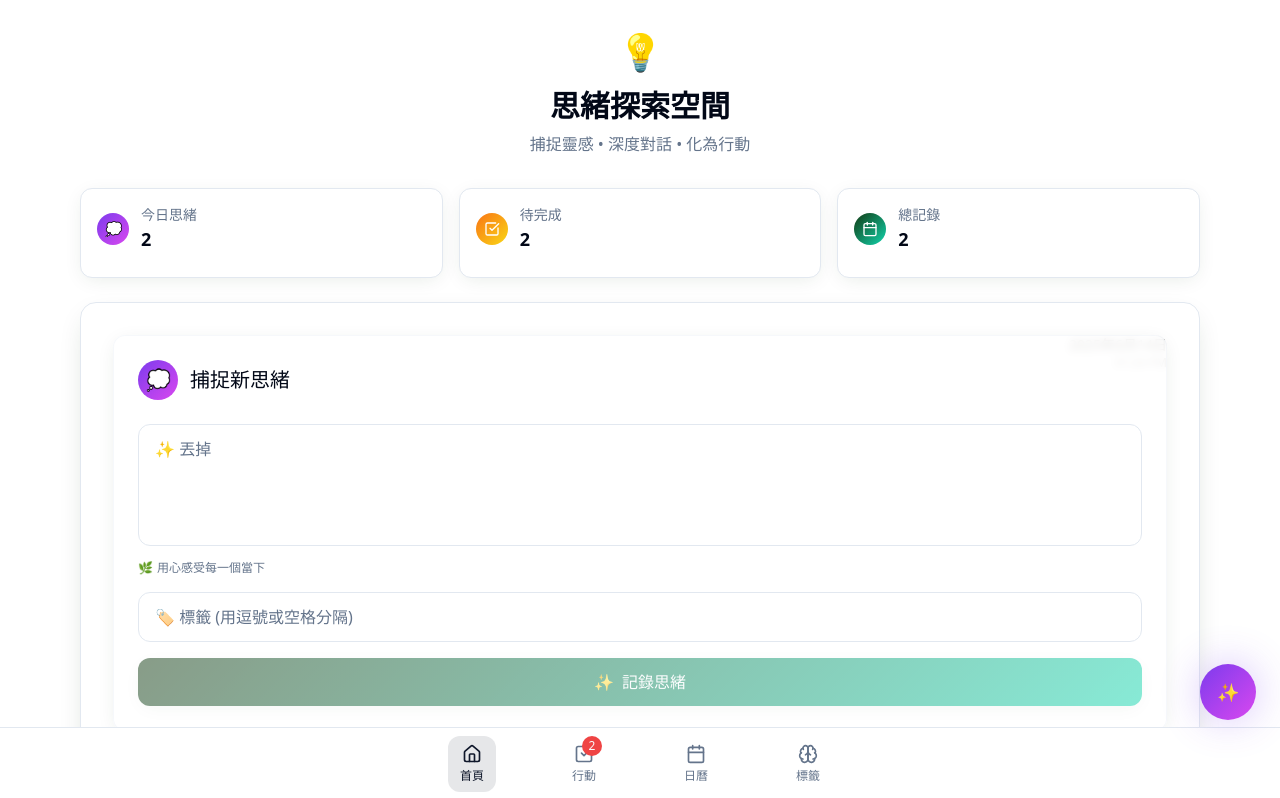
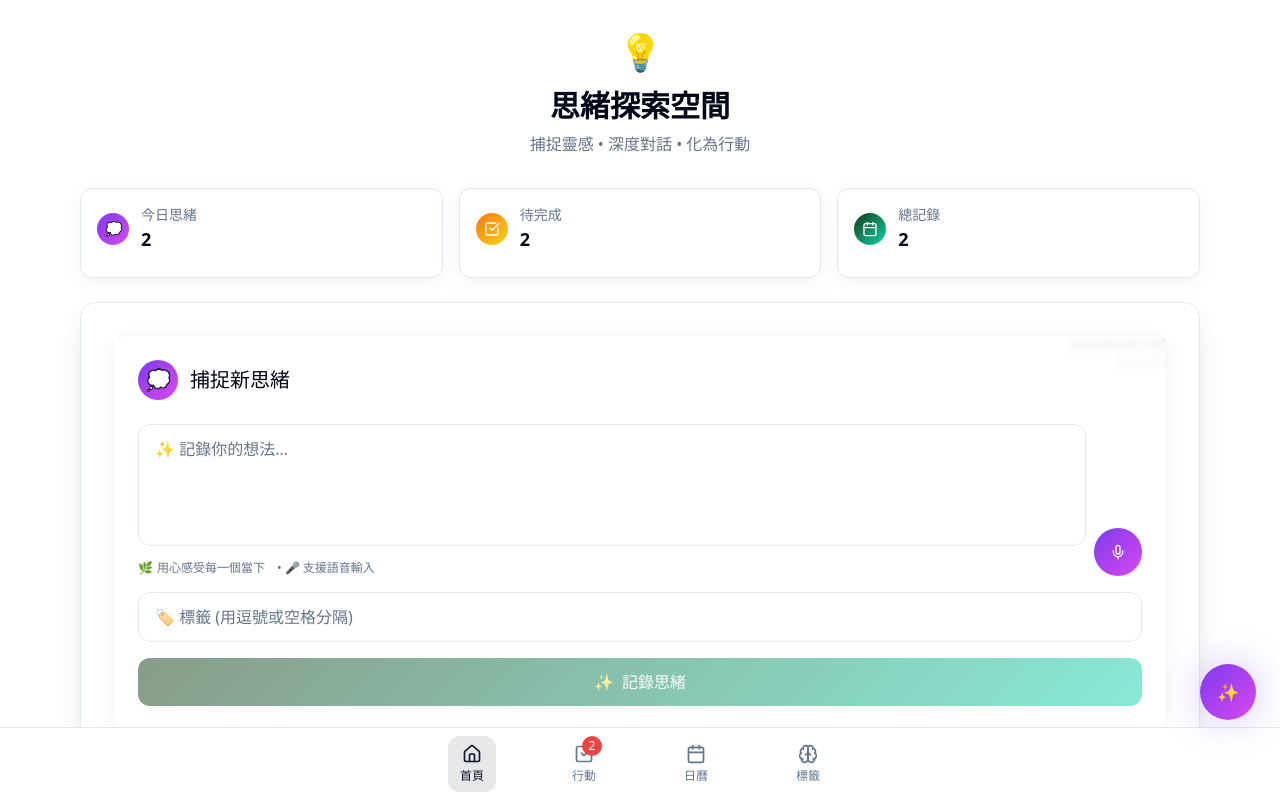
Before and after one commit to vanessachuchu/thought-spark-cards, a React (Vite) app: page / in a window 1280 px wide. Shown: the top 798 px of the page. Built offline with nearby package versions, Linux system fonts and the light colour scheme.

Commit message:
Add voice input functionality
Implement voice input for the application.

```diff
--- /dev/null
+++ b/src/components/VoiceInputButton.tsx
@@ -0,0 +1,65 @@
+import React from 'react';
+import { Mic, MicOff, Volume2 } from 'lucide-react';
+import { Button } from '@/components/ui/button';
+import { cn } from '@/lib/utils';
+
+interface VoiceInputButtonProps {
+  isRecording: boolean;
+  onStartRecording: () => void;
+  onStopRecording: () => void;
+  disabled?: boolean;
+  className?: string;
+  size?: 'sm' | 'default' | 'lg';
+}
+
+export default function VoiceInputButton({
+  isRecording,
+  onStartRecording,
+  onStopRecording,
+  disabled = false,
+  className,
+  size = 'default'
+}: VoiceInputButtonProps) {
+  const handleClick = () => {
+    if (isRecording) {
+      onStopRecording();
+    } else {
+      onStartRecording();
+    }
+  };
+
+  const sizeClasses = {
+    sm: 'w-8 h-8',
+    default: 'w-10 h-10',
+    lg: 'w-12 h-12'
+  };
+
+  const iconSizes = {
+    sm: 16,
+    default: 20,
+    lg: 24
+  };
+
+  return (
+    <Button
+      type="button"
+      onClick={handleClick}
+      disabled={disabled}
+      className={cn(
+        'rounded-full transition-all duration-200',
+        sizeClasses[size],
+        isRecording
+          ? 'bg-destructive hover:bg-destructive/90 animate-pulse shadow-glow'
+          : 'bg-gradient-accent hover:shadow-soft',
+        className
+      )}
+      size="sm"
+    >
+      {isRecording ? (
+        <MicOff className={cn('text-white')} size={iconSizes[size]} />
+      ) : (
+        <Mic className={cn('text-white')} size={iconSizes[size]} />
+      )}
+    </Button>
+  );
+}
--- /dev/null
+++ b/src/hooks/useVoiceRecognition.ts
@@ -0,0 +1,125 @@
+import { useState, useRef, useEffect } from 'react';
+
+// 語音識別類型定義
+declare global {
+  interface Window {
+    webkitSpeechRecognition: any;
+    SpeechRecognition: any;
+  }
+}
+
+interface VoiceRecognitionHook {
+  isRecording: boolean;
+  transcript: string;
+  startRecording: () => void;
+  stopRecording: () => void;
+  resetTranscript: () => void;
+  isSupported: boolean;
+  error: string | null;
+}
+
+export function useVoiceRecognition(): VoiceRecognitionHook {
+  const [isRecording, setIsRecording] = useState(false);
+  const [transcript, setTranscript] = useState('');
+  const [error, setError] = useState<string | null>(null);
+  const recognitionRef = useRef<any>(null);
+
+  // 檢查瀏覽器支援
+  const isSupported = typeof window !== 'undefined' &&
+    ('webkitSpeechRecognition' in window || 'SpeechRecognition' in window);
+
+  useEffect(() => {
+    if (!isSupported) return;
+
+    const SpeechRecognition = (window as any).webkitSpeechRecognition ||
+                             (window as any).SpeechRecognition;
+
+    if (SpeechRecognition) {
+      const recognition = new SpeechRecognition();
+
+      // 設定語音識別參數
+      recognition.continuous = true;
+      recognition.interimResults = true;
+      recognition.lang = 'zh-TW';
+      recognition.maxAlternatives = 1;
+
+      // 處理識別結果
+      recognition.onresult = (event: any) => {
+        let finalTranscript = '';
+        let interimTranscript = '';
+
+        for (let i = event.resultIndex; i < event.results.length; i++) {
+          const result = event.results[i];
+          if (result.isFinal) {
+            finalTranscript += result[0].transcript;
+          } else {
+            interimTranscript += result[0].transcript;
+          }
+        }
+
+        setTranscript(prev => prev + finalTranscript + interimTranscript);
+      };
+
+      // 處理錯誤
+      recognition.onerror = (event: any) => {
+        console.error('語音識別錯誤:', event.error);
+        setError(`語音識別錯誤: ${event.error}`);
+        setIsRecording(false);
+      };
+
+      // 處理結束
+      recognition.onend = () => {
+        setIsRecording(false);
+      };
+
+      recognitionRef.current = recognition;
+    }
+
+    return () => {
+      if (recognitionRef.current) {
+        recognitionRef.current.stop();
+      }
+    };
+  }, [isSupported]);
+
+  const startRecording = async () => {
+    if (!isSupported) {
+      setError('您的瀏覽器不支援語音識別功能');
+      return;
+    }
+
+    try {
+      // 請求麥克風權限
+      await navigator.mediaDevices.getUserMedia({ audio: true });
+
+      setError(null);
+      setIsRecording(true);
+      recognitionRef.current?.start();
+    } catch (err) {
+      setError('無法存取麥克風，請檢查權限設定');
+      console.error('麥克風權限錯誤:', err);
+    }
+  };
+
+  const stopRecording = () => {
+    if (recognitionRef.current && isRecording) {
+      recognitionRef.current.stop();
+      setIsRecording(false);
+    }
+  };
+
+  const resetTranscript = () => {
+    setTranscript('');
+    setError(null);
+  };
+
+  return {
+    isRecording,
+    transcript,
+    startRecording,
+    stopRecording,
+    resetTranscript,
+    isSupported,
+    error
+  };
+}
--- a/src/pages/Index.tsx
+++ b/src/pages/Index.tsx
@@ -1,9 +1,11 @@
 
-import { useState } from "react";
+import { useState, useEffect } from "react";
 import { Plus, Calendar as CalendarIcon, CheckSquare } from "lucide-react";
 import ThoughtCard from "@/components/ThoughtCard";
+import VoiceInputButton from "@/components/VoiceInputButton";
 import { useThoughts } from "@/hooks/useThoughts";
 import { useTodos } from "@/hooks/useTodos";
+import { useVoiceRecognition } from "@/hooks/useVoiceRecognition";
 import { Link } from "react-router-dom";
 
 function getToday() {
@@ -20,6 +22,17 @@ export default function Index() {
   const [tags, setTags] = useState("");
   const [now, setNow] = useState(getTime());
 
+  // 語音識別功能
+  const {
+    isRecording,
+    transcript,
+    startRecording,
+    stopRecording,
+    resetTranscript,
+    isSupported: voiceSupported,
+    error: voiceError
+  } = useVoiceRecognition();
+
   // 獲取今天的思緒和待辦事項
   const today = new Date().toDateString();
   const todayThoughts = thoughts.filter(thought => {
@@ -29,7 +42,18 @@ export default function Index() {
   const pendingTodos = todos.filter(todo => !todo.done);
 
   // 自動時間刷新
-  import.meta.env.SSR || setTimeout(() => setNow(getTime()), 1000);
+  useEffect(() => {
+    const timer = setInterval(() => setNow(getTime()), 1000);
+    return () => clearInterval(timer);
+  }, []);
+
+  // 處理語音識別結果
+  useEffect(() => {
+    if (transcript && !isRecording) {
+      setContent(prev => prev + transcript);
+      resetTranscript();
+    }
+  }, [transcript, isRecording, resetTranscript]);
 
   function handleAdd() {
     console.log("handleAdd called");
@@ -139,19 +163,48 @@ export default function Index() {
               </div>
 
               <div className="space-y-4">
-                <div>
+                <div className="flex gap-2 items-end">
+                  <div className="flex-1">
                     <textarea
                       value={content}
                       onChange={e => setContent(e.target.value)}
                       rows={4}
-                    placeholder="✨ 丟掉"
+                      placeholder="✨ 記錄你的想法..."
                       className="w-full resize-none rounded-lg border border-input focus:border-ring focus:ring-2 focus:ring-ring/20 bg-background px-3 py-2.5 md:px-4 md:py-3 text-sm md:text-base placeholder-muted-foreground transition-smooth"
                     />
+                    {voiceError && (
+                      <div className="text-xs text-destructive mt-2 flex items-center gap-1">
+                        <span>⚠️</span>
+                        <span>{voiceError}</span>
+                      </div>
+                    )}
                     <div className="text-xs text-muted-foreground mt-2 flex items-center gap-1">
                       <span>🌿</span>
                       <span>用心感受每一個當下</span>
+                      {voiceSupported && (
+                        <span className="ml-2">• 🎤 支援語音輸入</span>
+                      )}
                     </div>
                   </div>
+
+                  {voiceSupported && (
+                    <VoiceInputButton
+                      isRecording={isRecording}
+                      onStartRecording={startRecording}
+                      onStopRecording={stopRecording}
+                      size="lg"
+                    />
+                  )}
+                </div>
+
+                {isRecording && (
+                  <div className="text-center py-2">
+                    <div className="text-sm text-destructive animate-pulse flex items-center justify-center gap-2">
+                      <div className="w-2 h-2 bg-destructive rounded-full animate-ping"></div>
+                      <span>🎤 正在聆聽您的想法...</span>
+                    </div>
+                  </div>
+                )}
 
                 <div>
                   <input
```
Lines whose indentation alone changed are shown as unchanged.
